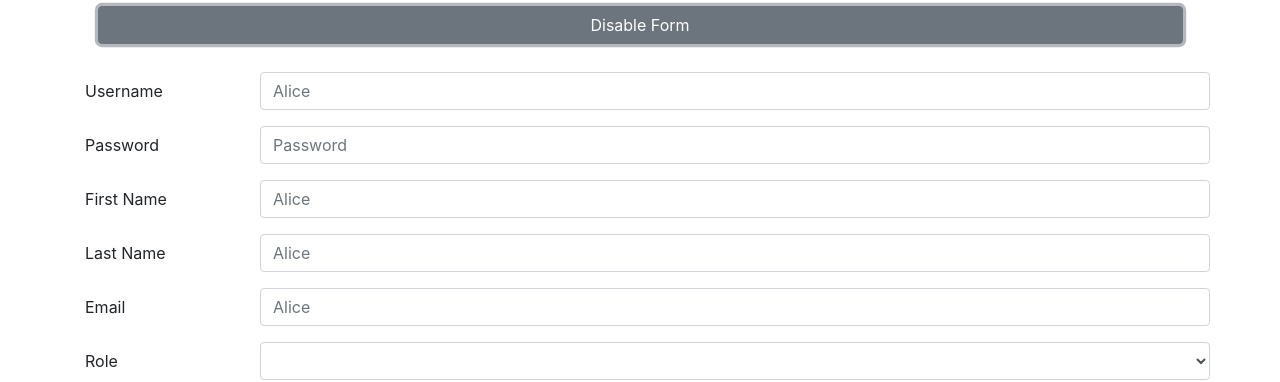
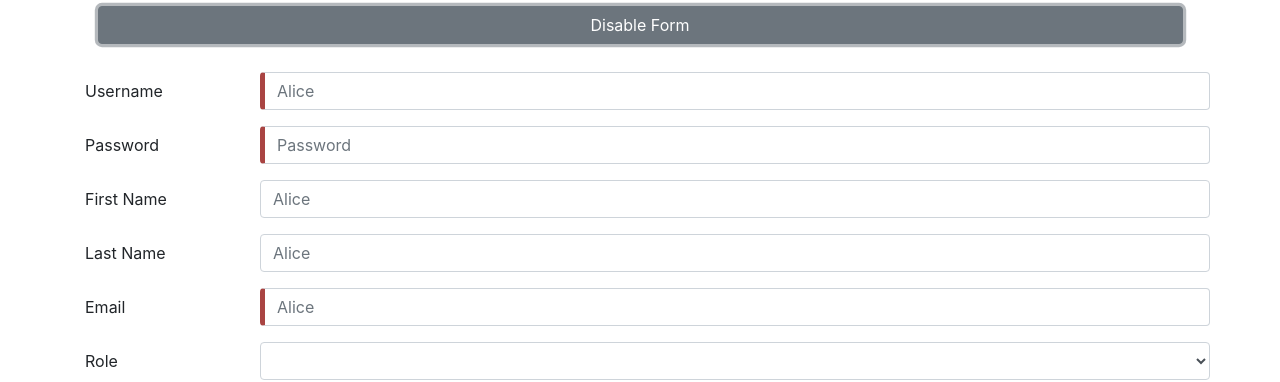
Before and after one commit to dharaksavalia/courseManagementAngular, an Angular app: page / in a window 1280 px wide. Both pictures are taken after typing "Sample", "Sample", "Sample", "name@example.com" into the empty fields and a click on the button "Add New User". Shown: the part 146-528 px from the top of the page. Built offline with nearby package versions, Linux system fonts and the light colour scheme; no server answers.

Commit message:
custom boarder for required filed

```diff
--- a/src/app/Style/new-user.component.css
+++ b/src/app/Style/new-user.component.css
@@ -0,0 +1,7 @@
+.ng-valid[required], .ng-valid.required  {
+  border-left: 5px solid #42A948; /* green */
+}
+
+.ng-invalid:not(form)  {
+  border-left: 5px solid #a94442; /* red */
+}
```
